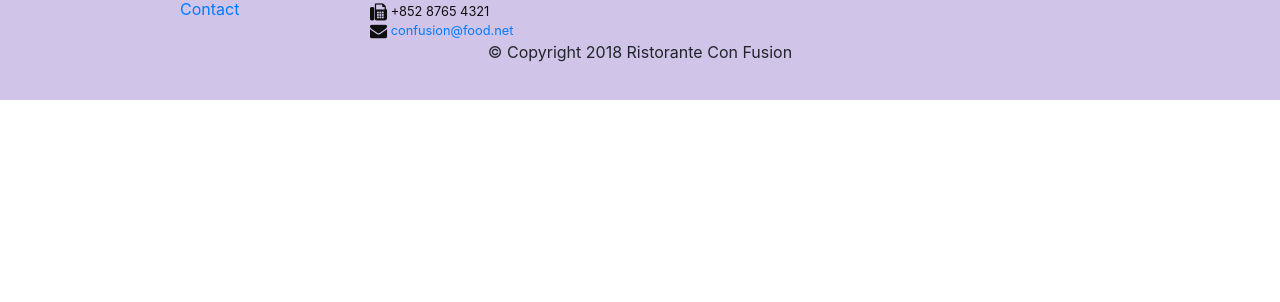
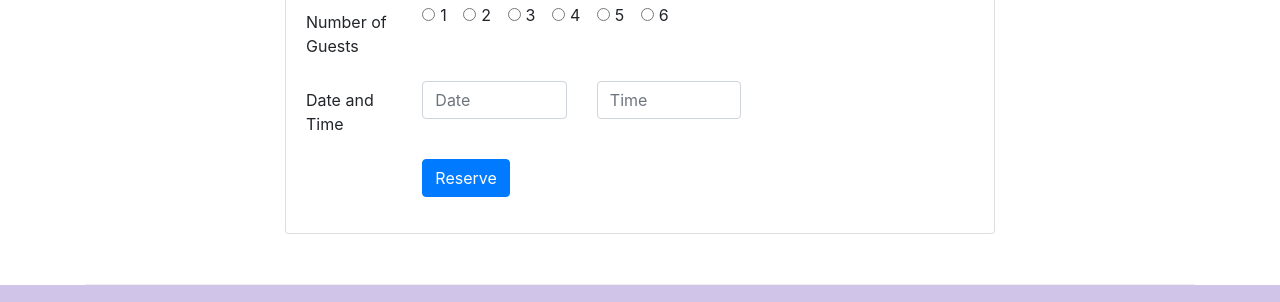
Before and after one commit to thakkardhruv/bootstrap-config-node, a website: page index.html in a window 1280 px wide. Shown: the part 1661-1963 px from the top of the page. Before the commit the page ends 1761 px from the top, so only its background shows below. Drawn offline with nearby package versions, Linux system fonts and the light colour scheme.

Commit message:
Assignment 2

```diff
--- a/index.html
+++ b/index.html
@@ -51,13 +51,17 @@
     <header class="jumbotron">
         <div class="container">
             <div class="row row-header">
-                <div class="col-12 col-sm-6">
+                        <div class="col-12 col-md-6">
                                 <h1>Ristorante con Fusion</h1>
                                 <p>We take inspiration from the World's best cuisines, and create a unique fusion experience. Our lipsmacking
                                     creations will tickle your culinary senses!</p>
                             </div>
-                <div class="col-12 col-sm align-self-center">
+                            <div class="col-12 col-md-3 align-self-center">
                                 <img src="img/logo.png" class="img-fluid" />
+                            </div>
+
+                <div class="col-12 col-md-3 align-self-center">
+                        <a href="#form"> <button type="button" class="btn btn-warning btn-block btn-small">Reserve Table</button></a>
                 </div>
             </div>
         </div>
@@ -72,7 +76,10 @@
                 <div class="media">
                     <img src="img/uthappizza.png" alt="Uthappizza" class="d-flex mr-3 img-thumbnail align-self-center">
                     <div class="media-boduy">
-                        <h2 class="mt-0">Uthappizza <span class="badge badge-danger">HOT</span> <span class="badge badge-pill badge-secondary">$ 23.39</span></h2>
+                        <h2 class="mt-0">Uthappizza
+                            <span class="badge badge-danger">HOT</span>
+                            <span class="badge badge-pill badge-secondary">$ 23.39</span>
+                        </h2>
                         <p>A unique combination of Indian Uthappam (pancake) and Italian pizza, topped with Cerignola olives,
                             ripe vine cherry tomatoes, Vidalia onion, Guntur chillies and Buffalo Paneer.</p>
                     </div>
@@ -87,10 +94,16 @@
                 <h3>This Month's Promotions</h3>
             </div>
             <div class="col col-sm col-md">
-                <h2>Weekend Grand Buffet</h2>
+                <div class="media">
+                        <div class="media-body">
+                                <h2 class="">Weekend Grand Buffet <span class="badge badge-danger">New</span></h2>
                                 <p>Featuring mouthwatering combinations with a choice of five different salads, six enticing appetizers, six
                                     main entrees and five choicest desserts. Free flowing bubbly and soft drinks. All for just $19.99 per
                                     person </p>
+                        </div>
+                        <img class="d-flex mr-3 img-thumbnail align-self-center" src="img/buffet.png" alt="Alberto" />
+                </div>
+
             </div>
         </div>
 
@@ -108,6 +121,60 @@
                             whos-who in the culinary world, he specializes in creating mouthwatering Indo-Italian fusion
                             experiences. </p>
 
+                    </div>
+                </div>
+            </div>
+        </div>
+        <div class="row row-content align-items-center">
+            <div class="col-12 col-md-8 offset-md-2">
+                <div class="card">
+                    <h3 class="card-header bg-warning text-white">Facts At a Glance</h3>
+                    <div class="card-body">
+                        <form id="form">
+                            <div class="form-group row">
+                                <label for="inlineRadioOptions" class="col-md-2 col-form-label">Number of Guests</label>
+                                <div class="col">
+                                    <div class="form-check form-check-inline">
+                                        <input class="form-check-input" type="radio" name="inlineRadioOptions" id="inlineRadio1" value="option1">
+                                        <label class="form-check-label" for="inlineRadio1">1</label>
+                                    </div>
+                                    <div class="form-check form-check-inline">
+                                        <input class="form-check-input" type="radio" name="inlineRadioOptions" id="inlineRadio2" value="option2">
+                                        <label class="form-check-label" for="inlineRadio2">2</label>
+                                    </div>
+                                    <div class="form-check form-check-inline">
+                                        <input class="form-check-input" type="radio" name="inlineRadioOptions" id="inlineRadio3" value="option3">
+                                        <label class="form-check-label" for="inlineRadio3">3</label>
+                                    </div>
+                                    <div class="form-check form-check-inline">
+                                        <input class="form-check-input" type="radio" name="inlineRadioOptions" id="inlineRadio4" value="option4">
+                                        <label class="form-check-label" for="inlineRadio3">4</label>
+                                    </div>
+                                    <div class="form-check form-check-inline">
+                                        <input class="form-check-input" type="radio" name="inlineRadioOptions" id="inlineRadio5" value="option5">
+                                        <label class="form-check-label" for="inlineRadio3">5</label>
+                                    </div>
+                                    <div class="form-check form-check-inline">
+                                        <input class="form-check-input" type="radio" name="inlineRadioOptions" id="inlineRadio6" value="option6">
+                                        <label class="form-check-label" for="inlineRadio3">6</label>
+                                    </div>
+                                </div>
+                            </div>
+                            <div class="form-group row">
+                                <label for="dateandtime" class="col-md-2 col-form-label">Date and Time</label>
+                                <div class="col-md-3">
+                                        <input type="text" class="form-control" id="date" name="date" placeholder="Date" />
+                                    </div>
+                                    <div class="col-md-3">
+                                        <input type="text" class="form-control" id="time" name="time" placeholder="Time" />
+                                    </div>
+                            </div>
+                            <div class="form-group row">
+                                    <div class="offset-md-2 col-md">
+                                        <button type="submit" class="btn btn-primary">Reserve</button>
+                                    </div>
+                                </div>
+                        </form>
                     </div>
                 </div>
             </div>
```
Also changed, not shown: contactus.html (+1 -1 lines). Lines whose indentation alone changed are shown as unchanged.
